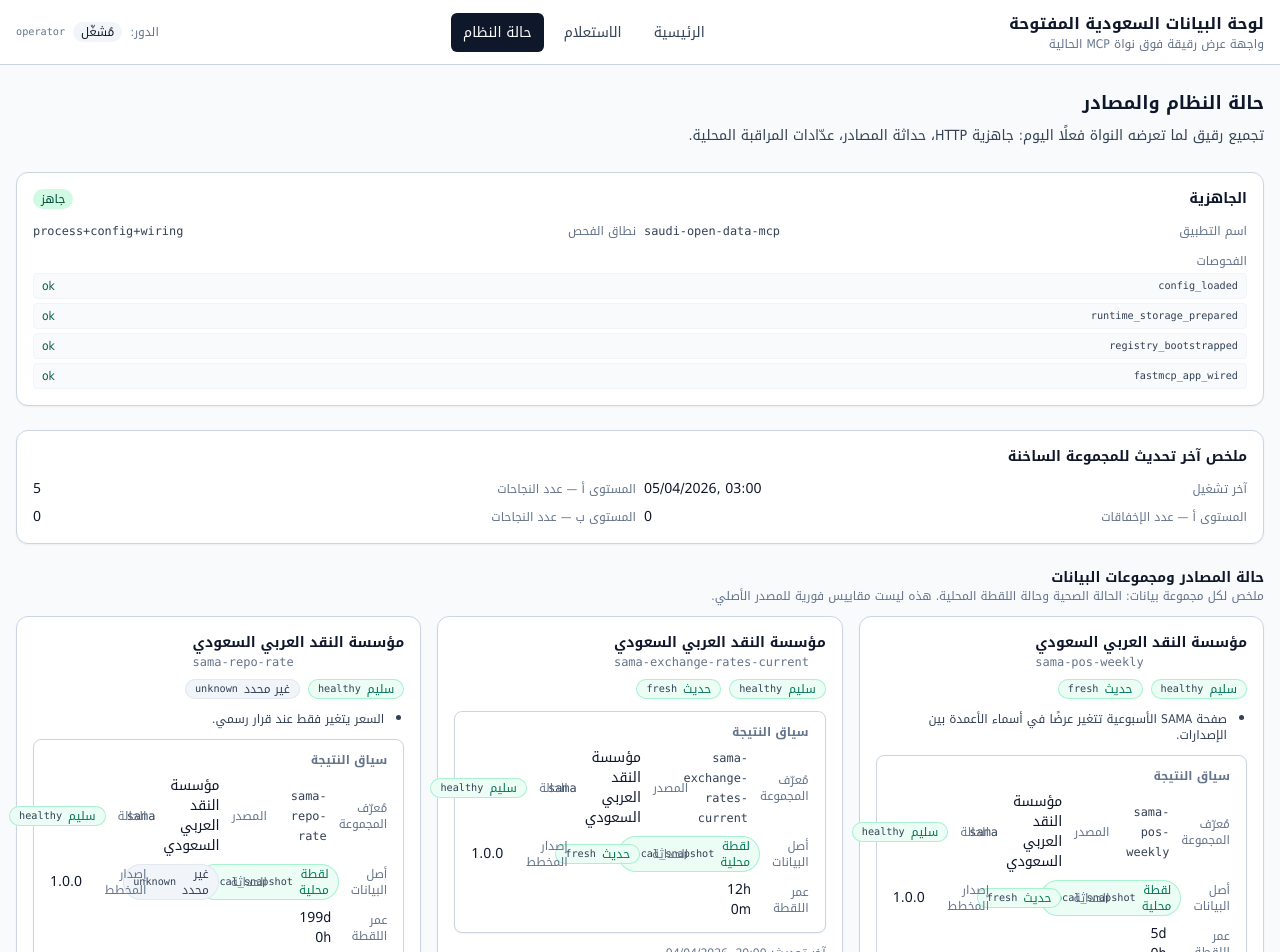
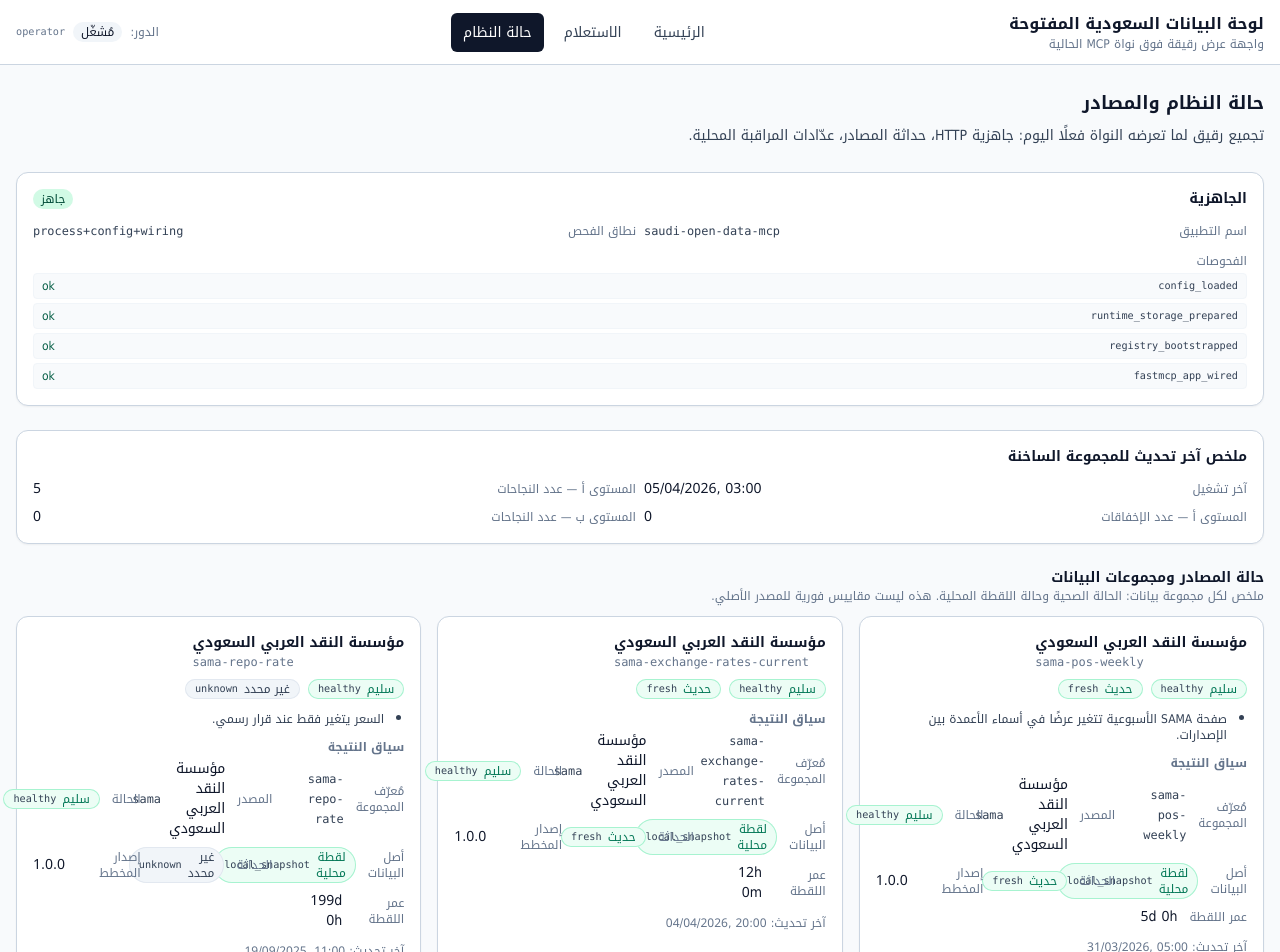
Before and after one commit to raheb77/saudi-open-data-mcp, a React (Vite) app in the folder dashboard/: page /status in a window 1280 px wide. Shown: the top 952 px of the page. Built offline with nearby package versions, Linux system fonts and the light colour scheme.

Commit message:
Add flat metadata strip variant for embedded dashboard cards

```diff
--- a/dashboard/src/components/DatasetCard.tsx
+++ b/dashboard/src/components/DatasetCard.tsx
@@ -60,6 +60,7 @@
       <MetadataStrip
         dataset_id={catalog.dataset_id}
         source={catalog.source}
+        variant="flat"
         status_kind="preview"
         status={preview.status}
         data_origin={preview.data_origin}
--- a/dashboard/src/components/HealthCard.tsx
+++ b/dashboard/src/components/HealthCard.tsx
@@ -55,6 +55,7 @@
       <MetadataStrip
         dataset_id={health.dataset_id}
         source={health.source}
+        variant="flat"
         status_kind="health"
         status={health.health_status ?? "unknown"}
         data_origin={freshness?.artifact_present ? "local_snapshot" : null}
--- a/dashboard/src/components/MetadataStrip.tsx
+++ b/dashboard/src/components/MetadataStrip.tsx
@@ -35,6 +35,7 @@
   degradation_reason?: ResultDegradationReason | null;
   schema_version?: string | null;
   snapshot_age_label?: string | null;
+  variant?: "default" | "flat";
 };
 
 type QueryMetadataStripProps = BaseMetadataStripProps & {
@@ -63,13 +64,22 @@
 };
 
 export function MetadataStrip(props: MetadataStripProps) {
+  const isFlat = props.variant === "flat";
   return (
     <div
       data-testid="metadata-strip"
-      className="rounded-lg border border-ink-300 bg-white px-4 py-3 shadow-sm"
+      className={
+        isFlat
+          ? "rounded-md border-0 bg-transparent px-0 py-0 shadow-none"
+          : "rounded-lg border border-ink-300 bg-white px-4 py-3 shadow-sm"
+      }
     >
       <h3 className="text-xs font-semibold text-ink-500">{ar.meta.title}</h3>
-      <dl className="mt-2 grid grid-cols-1 gap-x-6 gap-y-2 text-sm sm:grid-cols-2 lg:grid-cols-3">
+      <dl
+        className={`grid grid-cols-1 gap-x-6 gap-y-2 text-sm sm:grid-cols-2 lg:grid-cols-3 ${
+          isFlat ? "mt-1" : "mt-2"
+        }`}
+      >
         <Row label={ar.meta.datasetId}>
           <span className="id-mono">{props.dataset_id}</span>
         </Row>
```
Also changed, not shown: 1 other file (tests, documents, lock files or other folders).
